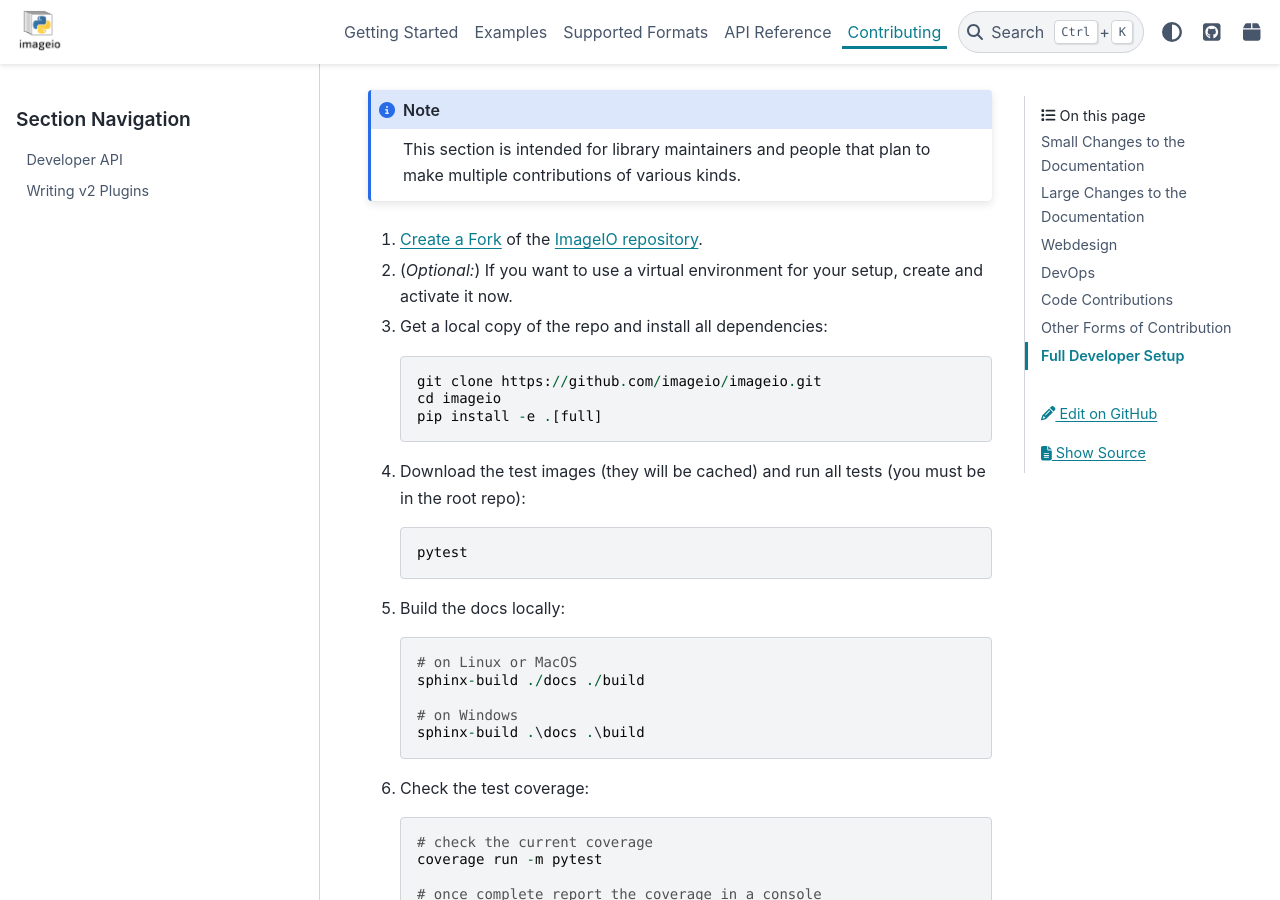
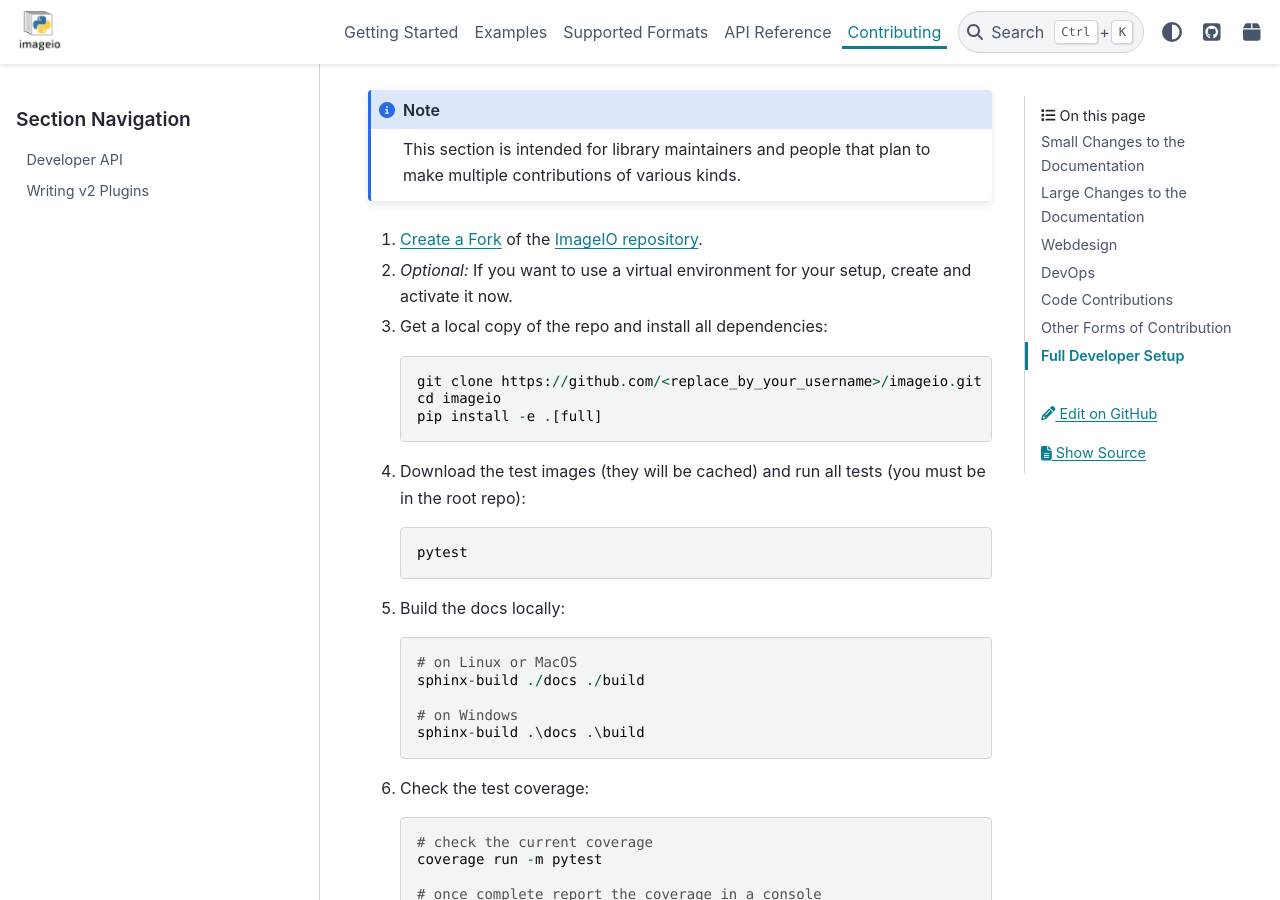
Before and after one commit to imageio/imageio, a Sphinx documentation site: the page built from docs/development/index.rst, in a window 1280 px wide and 900 px high, scrolled down 4774 px. Built offline with Sphinx 7.4.7 and the PyData theme 0.15.4, drawn with Linux system fonts in a browser that asks for light colours; part of the change alters nothing that is shown; some of the changed text lies outside the part shown.

Commit message:
STY: refactor docs for styling

```diff
--- a/docs/development/index.rst
+++ b/docs/development/index.rst
@@ -48,7 +48,7 @@ environment with the documentation dependencies installed::
     # 1. Fork the ImageIO repository
     # 2. If you want to use a virtual environment for your setup, create and activate it now.
 
-    git clone https://github.com/imageio/imageio.git
+    git clone https://github.com/<replace_by_your_username>/imageio.git
     cd imageio
     pip install -e .[doc]
 
@@ -127,7 +127,7 @@ a local setup will perform better in most situations::
 
     # 1. Fork the ImageIO repository
 
-    git clone https://github.com/imageio/imageio.git
+    git clone https://github.com/<replace_by_your_username>/imageio.git
     cd imageio
     pip install -e .
 
@@ -203,11 +203,11 @@ Full Developer Setup
 1. `Create a Fork
    <https://docs.github.com/en/get-started/quickstart/fork-a-repo>`_ of the
    `ImageIO repository <https://github.com/imageio/imageio>`_.
-2. (`Optional:`) If you want to use a virtual environment for your setup,
+2. `Optional:` If you want to use a virtual environment for your setup,
    create and activate it now.
 3. Get a local copy of the repo and install all dependencies::
 
-    git clone https://github.com/imageio/imageio.git
+    git clone https://github.com/<replace_by_your_username>/imageio.git
     cd imageio
     pip install -e .[full]
 
```
